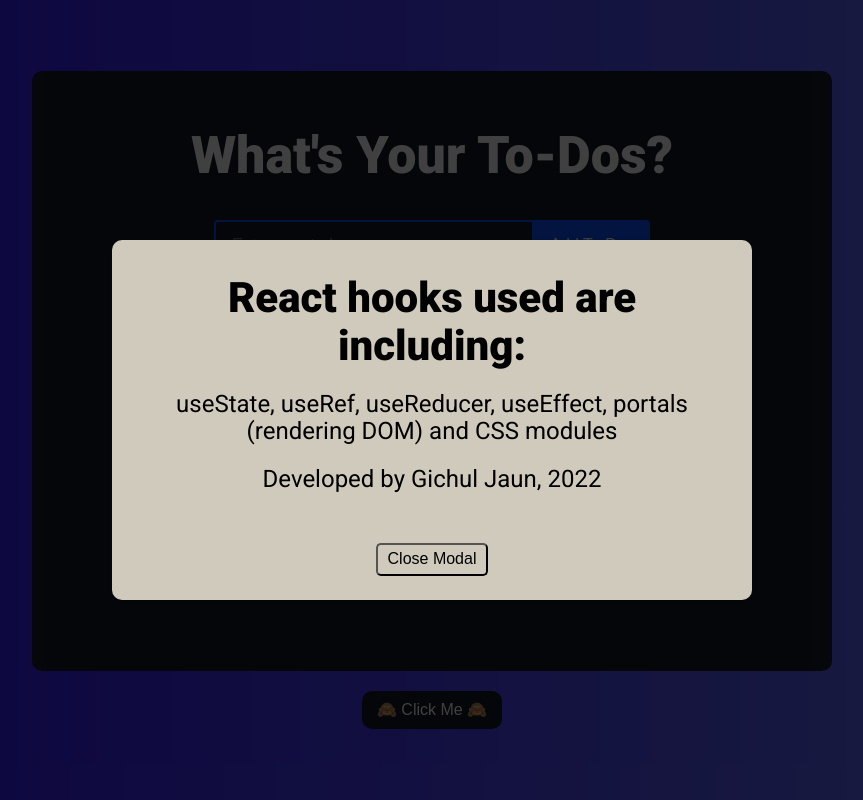
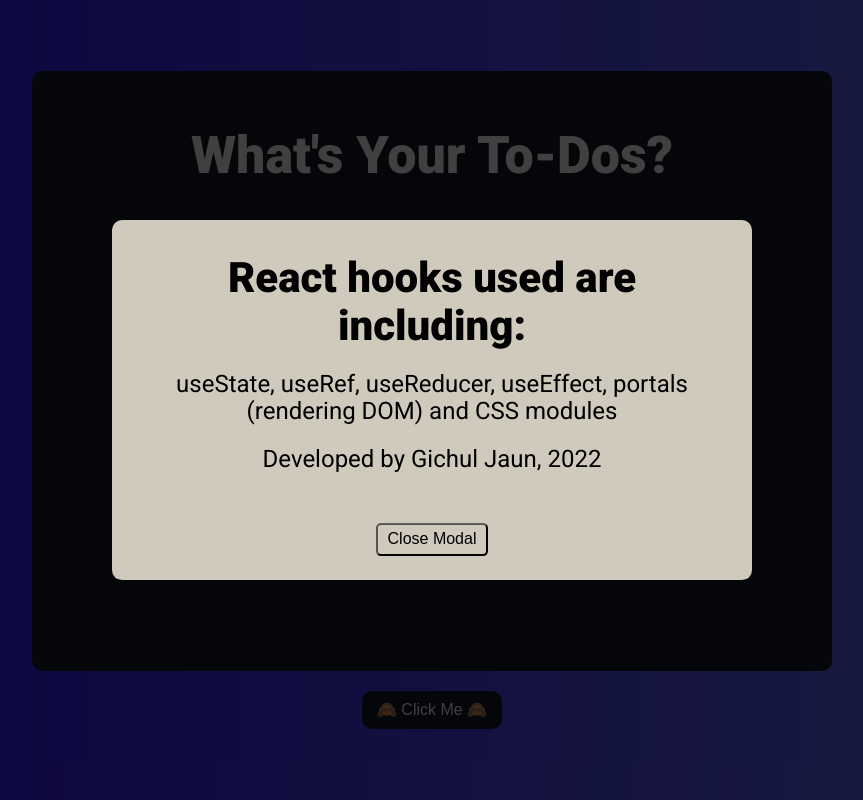
Before and after one commit to gichul0317/todo-app-with-reducer, a React (Create React App) app: page / in a window 1280 px wide. Both pictures are taken after a click on the button "🙈 Click Me 🙈". Shown: the whole page, without its empty margins (208-1071 px from the left). Built offline with nearby package versions, Linux system fonts and the light colour scheme.

Commit message:
fixed modal overlay top position

```diff
--- a/src/Components/Overlay/Overlay.module.css
+++ b/src/Components/Overlay/Overlay.module.css
@@ -11,9 +11,9 @@
 
 .overlay {
   position: fixed;
-  top: 30vh;
+  top: 50%;
   left: 50%;
-  transform: translate(-50%, 0);
+  transform: translate(-50%, -50%);
   max-width: 900px;
   background-color: #cfcabc;
   padding: 24px;
@@ -25,7 +25,6 @@
 
 @media (max-width: 767px) {
   .overlay {
-    top: 15vh;
     width: 100%;
   }
 }
```
